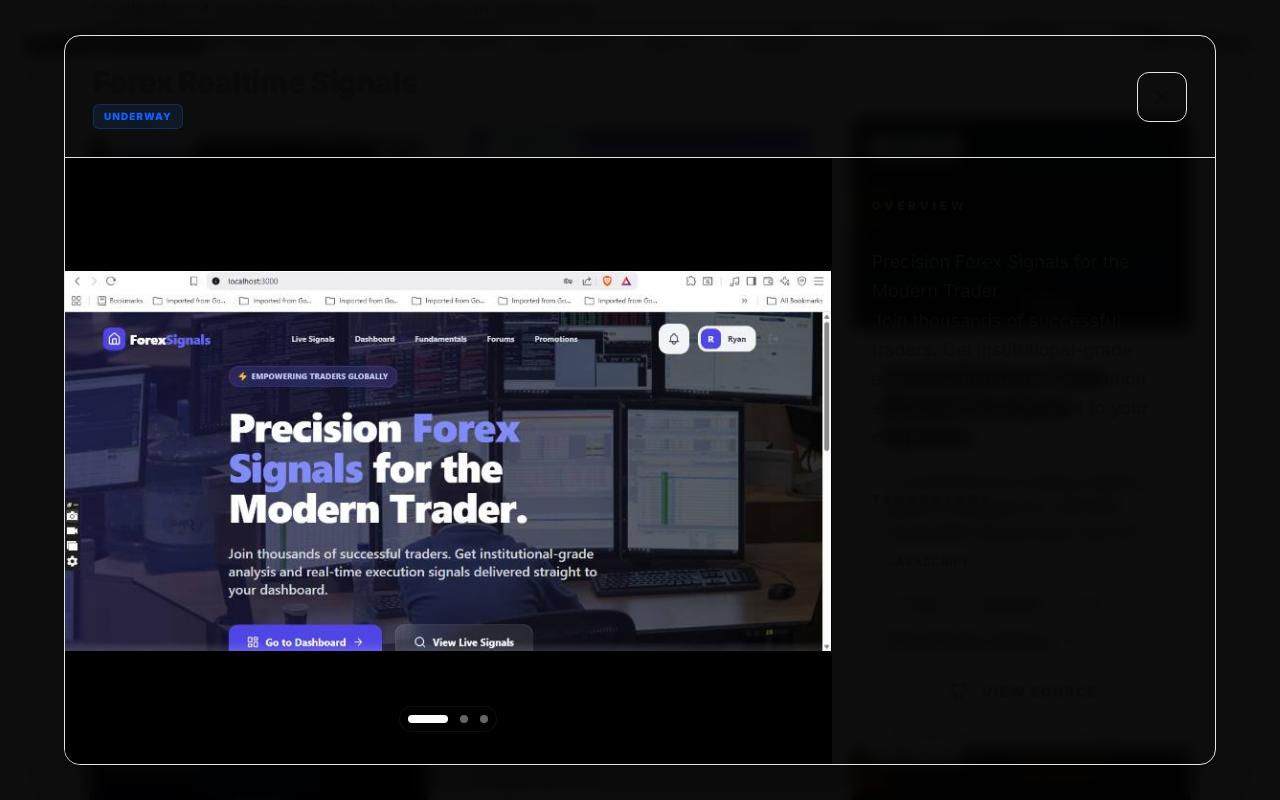
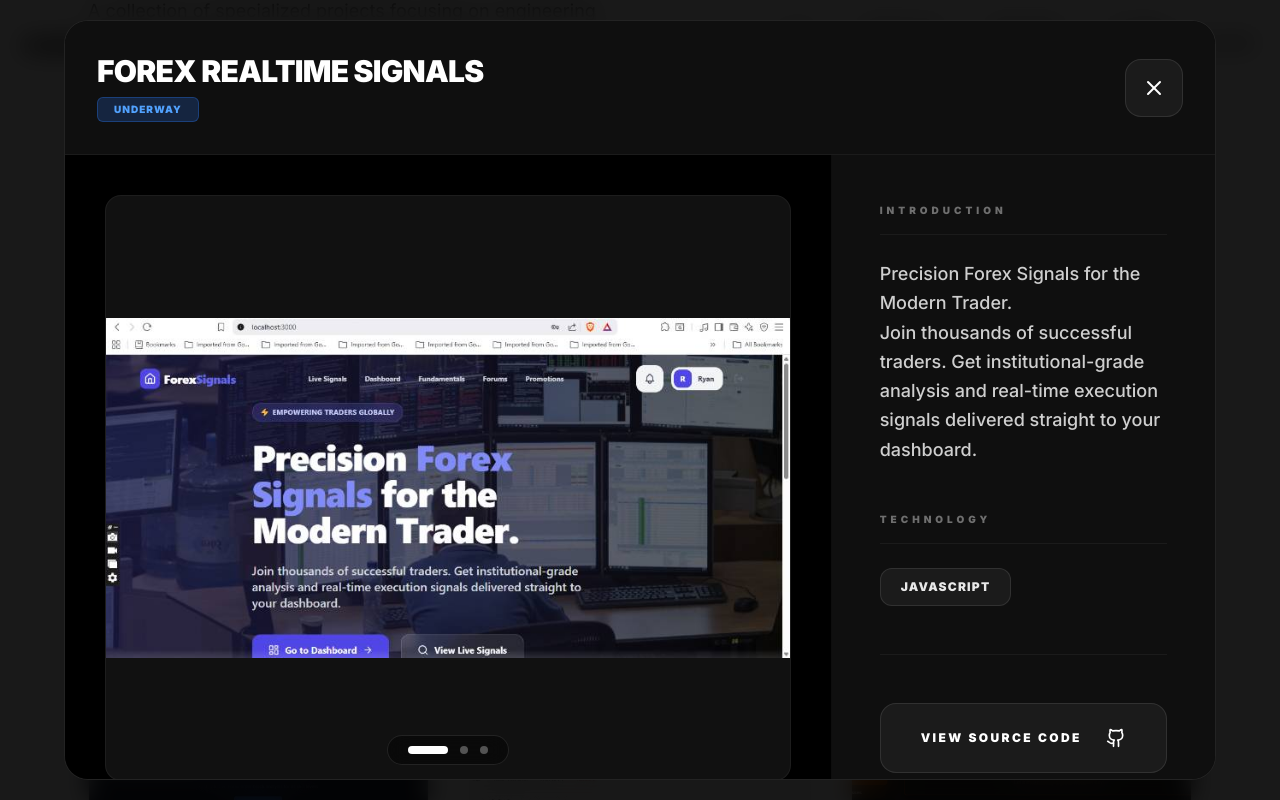
Before and after one commit to CoderNjoro/robert-njoroge-portfolio, a Next.js app: page / in a window 1280 px wide. Both pictures are taken after a click on the element 258 px from the left and 1704 px from the top of the page. Shown: the part 1304-2104 px from the top of the page. Built offline with nearby package versions, Linux system fonts and the light colour scheme.

Commit message:
components styling update

```diff
--- a/components/ProjectModal.tsx
+++ b/components/ProjectModal.tsx
@@ -3,7 +3,7 @@
 import { useState } from "react";
 import { motion, AnimatePresence } from "framer-motion";
 import { Project } from "@/types";
-import { X, Github, ExternalLink, Calendar, CheckCircle2, Clock, ChevronLeft, ChevronRight, Play } from "lucide-react";
+import { X, Github, ExternalLink, Calendar, CheckCircle2, Clock, ChevronLeft, ChevronRight, Play, ArrowRight } from "lucide-react";
 import Image from "next/image";
 
 interface ProjectModalProps {
@@ -36,51 +36,52 @@
         <AnimatePresence>
             {project && (
                 <div className="fixed inset-0 z-[100] flex items-center justify-center p-0 sm:p-4 md:p-8">
-                    {/* Darker, more solid backdrop to prevent background content bleed */}
+                    {/* Darker backdrop */}
                     <motion.div
                         initial={{ opacity: 0 }}
                         animate={{ opacity: 1 }}
                         exit={{ opacity: 0 }}
                         onClick={onClose}
-                        className="absolute inset-0 bg-black/95 backdrop-blur-sm"
+                        className="absolute inset-0 bg-black/90 backdrop-blur-md"
                     />
 
                     <motion.div
                         initial={{ opacity: 0, scale: 0.95, y: 20 }}
                         animate={{ opacity: 1, scale: 1, y: 0 }}
                         exit={{ opacity: 0, scale: 0.95, y: 20 }}
-                        className={`relative w-full ${isExpanded ? 'max-w-full h-full' : 'max-w-6xl max-h-[95vh]'} bg-card border shadow-2xl rounded-none sm:rounded-2xl overflow-hidden flex flex-col transition-all duration-300 z-10`}
+                        className={`relative w-full ${isExpanded ? 'max-w-full h-full' : 'max-w-6xl max-h-[95vh]'} bg-[#0a0a0a] border border-white/10 shadow-3xl rounded-none sm:rounded-3xl overflow-hidden flex flex-col transition-all duration-500 z-10`}
                     >
-                        {/* Header - Solid background */}
-                        <div className="flex items-center justify-between p-5 md:p-7 border-b bg-card z-30 shadow-sm">
-                            <div className="space-y-1">
-                                <h2 className="text-2xl md:text-3xl font-black tracking-tight">{project.title}</h2>
+                        {/* Header - Styled like the screenshot */}
+                        <div className="flex items-center justify-between p-6 md:p-8 bg-[#0f0f0f] border-b border-white/5 z-30">
+                            <div className="space-y-2">
+                                <h2 className="text-2xl md:text-3xl font-black tracking-tight text-white uppercase">{project.title}</h2>
                                 <div className="flex items-center gap-3">
+                                    <div className={`px-4 py-1 rounded-md text-[10px] font-black uppercase tracking-widest ${project.status === 'completed' ? 'bg-green-500/20 text-green-400 border border-green-500/30' : 'bg-blue-500/20 text-blue-400 border border-blue-500/30'}`}>
+                                        {project.status}
+                                    </div>
                                     {project.year && (
-                                        <div className="text-sm text-muted-foreground flex items-center gap-1.5 font-medium">
+                                        <div className="text-xs text-white/40 flex items-center gap-2 font-bold uppercase tracking-widest">
                                             <Calendar className="w-4 h-4" />
                                             {project.year}
                                         </div>
                                     )}
-                                    <div className={`px-2.5 py-1 rounded-md text-[10px] font-black uppercase tracking-widest ${project.status === 'completed' ? 'bg-green-500/10 text-green-600 border border-green-500/20' : 'bg-blue-500/10 text-blue-600 border border-blue-500/20'}`}>
-                                        {project.status}
-                                    </div>
                                 </div>
                             </div>
                             <button
                                 onClick={onClose}
-                                className="p-3 rounded-xl hover:bg-muted transition-all active:scale-90 group bg-background border shadow-sm"
+                                className="p-4 rounded-2xl bg-white/5 hover:bg-white/10 text-white transition-all active:scale-95 group border border-white/10"
                                 aria-label="Close modal"
                             >
                                 <X className="w-6 h-6 group-hover:rotate-90 transition-transform duration-300" />
                             </button>
                         </div>
 
-                        <div className="flex-1 overflow-y-auto overflow-x-hidden no-scrollbar bg-background">
+                        <div className="flex-1 overflow-y-auto no-scrollbar bg-[#0a0a0a]">
                             <div className="grid grid-cols-1 lg:grid-cols-12 min-h-full">
-                                {/* Media Section - Larger share */}
-                                <div className="lg:col-span-8 bg-black relative flex flex-col min-h-[400px] lg:min-h-0 border-b lg:border-b-0 lg:border-r border-black/10">
-                                    <div className="relative flex-1 flex items-center justify-center overflow-hidden group">
+                                {/* Media Section - Prominent and framed */}
+                                <div className="lg:col-span-8 bg-black relative flex flex-col min-h-[450px] lg:min-h-0 border-b lg:border-b-0 lg:border-r border-white/5 group">
+                                    <div className="relative flex-1 flex items-center justify-center p-4 sm:p-10">
+                                        <div className="relative w-full h-full rounded-2xl overflow-hidden shadow-2xl border border-white/5 bg-[#111]">
                                             {mediaItems.length > 0 ? (
                                                 <>
                                                     {mediaItems[activeMediaIndex].type === 'video' ? (
@@ -97,98 +98,101 @@
                                                             animate={{ opacity: 1 }}
                                                             transition={{ duration: 0.4 }}
                                                             src={mediaItems[activeMediaIndex].url}
-                                                        alt={`${project.title} screenshot`}
-                                                        className="w-full h-full object-contain pointer-events-none"
+                                                            alt={project.title}
+                                                            className="w-full h-full object-contain"
                                                         />
                                                     )}
 
-                                                {/* Navigation controls - High visibility */}
+                                                    {/* Navigation controls */}
                                                     {mediaItems.length > 1 && (
                                                         <>
                                                             <button
                                                                 onClick={handlePrev}
-                                                            className="absolute left-6 top-1/2 -translate-y-1/2 p-4 rounded-2xl bg-black/40 backdrop-blur-xl text-white border border-white/10 opacity-0 group-hover:opacity-100 transition-all hover:bg-black/60 hover:scale-110 active:scale-95 z-40 shadow-2xl"
+                                                                className="absolute left-6 top-1/2 -translate-y-1/2 p-4 rounded-2xl bg-black/60 backdrop-blur-xl text-white border border-white/10 opacity-0 group-hover:opacity-100 transition-all hover:bg-black/80 hover:scale-110 active:scale-95 z-40 hidden lg:flex items-center justify-center"
                                                             >
                                                                 <ChevronLeft className="w-8 h-8 stroke-[3]" />
                                                             </button>
                                                             <button
                                                                 onClick={handleNext}
-                                                            className="absolute right-6 top-1/2 -translate-y-1/2 p-4 rounded-2xl bg-black/40 backdrop-blur-xl text-white border border-white/10 opacity-0 group-hover:opacity-100 transition-all hover:bg-black/60 hover:scale-110 active:scale-95 z-40 shadow-2xl"
+                                                                className="absolute right-6 top-1/2 -translate-y-1/2 p-4 rounded-2xl bg-black/60 backdrop-blur-xl text-white border border-white/10 opacity-0 group-hover:opacity-100 transition-all hover:bg-black/80 hover:scale-110 active:scale-95 z-40 hidden lg:flex items-center justify-center"
                                                             >
                                                                 <ChevronRight className="w-8 h-8 stroke-[3]" />
                                                             </button>
                                                         </>
                                                     )}
+                                                </>
+                                            ) : (
+                                                <div className="text-white/10 flex flex-col items-center justify-center h-full gap-4">
+                                                    <Play className="w-20 h-20 opacity-10" />
+                                                    <span className="font-black uppercase tracking-widest text-[10px]">Media Unavailable</span>
+                                                </div>
+                                            )}
+                                        </div>
 
-                                                {/* Dots indicator */}
-                                                <div className="absolute bottom-8 left-1/2 -translate-x-1/2 flex gap-3 z-40 bg-black/20 backdrop-blur-md p-2 rounded-full border border-white/5">
+                                        {/* Pagination dots indicator */}
+                                        {mediaItems.length > 1 && (
+                                            <div className="absolute bottom-14 left-1/2 -translate-x-1/2 flex gap-3 z-40 px-5 py-2.5 bg-black/40 backdrop-blur-md rounded-full border border-white/10">
                                                 {mediaItems.map((_, i) => (
                                                     <button
                                                         key={i}
                                                         onClick={() => setActiveMediaIndex(i)}
-                                                            className={`h-2 rounded-full transition-all duration-300 ${activeMediaIndex === i ? 'w-10 bg-white' : 'w-2 bg-white/40 hover:bg-white/60'}`}
+                                                        className={`h-2 rounded-full transition-all duration-300 ${activeMediaIndex === i ? 'w-10 bg-white' : 'w-2 bg-white/30 hover:bg-white/50'}`}
                                                     />
                                                 ))}
-                                                </div>
-                                            </>
-                                        ) : (
-                                            <div className="text-white/20 flex flex-col items-center gap-4">
-                                                <Play className="w-16 h-16 opacity-10" />
-                                                <span className="font-bold tracking-widest uppercase text-xs">Preview Loading...</span>
                                             </div>
                                         )}
                                     </div>
                                 </div>
 
-                                {/* Content Section */}
-                                <div className="lg:col-span-4 p-8 md:p-10 flex flex-col space-y-10">
-                                    <div className="space-y-10 flex-1">
-                                        <section className="space-y-4">
-                                            <h3 className="text-xs font-black uppercase tracking-[0.3em] text-muted-foreground/60 border-b pb-4 border-black/5 dark:border-white/5">Overview</h3>
-                                            <div className="text-lg text-foreground/90 leading-relaxed font-normal whitespace-pre-line">
+                                {/* Content Section - Inverted sidebar styling */}
+                                <div className="lg:col-span-4 p-8 md:p-12 flex flex-col space-y-12 bg-[#0f0f0f]">
+                                    <div className="space-y-12 flex-1">
+                                        <section className="space-y-6">
+                                            <h3 className="text-[10px] font-black uppercase tracking-[0.4em] text-white/40 border-b border-white/5 pb-4">Introduction</h3>
+                                            <div className="text-lg text-white/80 leading-relaxed font-medium whitespace-pre-line">
                                                 {project.description}
                                             </div>
                                         </section>
 
-                                        {project.status === 'underway' && project.progress !== undefined && (
-                                            <section className="space-y-4 p-6 rounded-2xl bg-primary/5 border border-primary/10">
-                                                <div className="flex justify-between items-center">
-                                                    <span className="text-sm font-bold uppercase tracking-wider text-primary">Development Progress</span>
-                                                    <span className="font-black text-xl text-primary">{project.progress}%</span>
-                                                </div>
-                                                <div className="h-3 w-full bg-primary/10 rounded-full overflow-hidden">
-                                                    <motion.div
-                                                        initial={{ width: 0 }}
-                                                        animate={{ width: `${project.progress}%` }}
-                                                        className="h-full bg-primary rounded-full shadow-[0_0_20px_rgba(var(--primary),0.3)]"
-                                                    />
-                                                </div>
-                                            </section>
-                                        )}
-
-                                        <section className="space-y-5">
-                                            <h3 className="text-xs font-black uppercase tracking-[0.3em] text-muted-foreground/60 border-b pb-4 border-black/5 dark:border-white/5">Technology</h3>
+                                        <section className="space-y-6">
+                                            <h3 className="text-[10px] font-black uppercase tracking-[0.4em] text-white/40 border-b border-white/5 pb-4">Technology</h3>
                                             <div className="flex flex-wrap gap-2.5">
                                                 {project.tech.map((t) => (
-                                                    <span key={t} className="px-4 py-2 bg-secondary/80 text-foreground border border-black/5 dark:border-white/5 rounded-xl text-xs font-bold uppercase tracking-wider hover:bg-primary hover:text-primary-foreground hover:border-transparent transition-all cursor-default">
+                                                    <span key={t} className="px-5 py-2.5 bg-white/5 text-white/90 border border-white/10 rounded-xl text-xs font-black uppercase tracking-widest hover:bg-white/10 transition-all cursor-default">
                                                         {t}
                                                     </span>
                                                 ))}
                                             </div>
                                         </section>
+
+                                        {project.status === 'underway' && project.progress !== undefined && (
+                                            <section className="space-y-6">
+                                                <div className="flex justify-between items-end">
+                                                    <span className="text-[10px] font-black uppercase tracking-[0.2em] text-white/40">Real-time Progress</span>
+                                                    <span className="font-black text-3xl text-primary">{project.progress}%</span>
+                                                </div>
+                                                <div className="h-4 w-full bg-white/5 rounded-full overflow-hidden p-1 border border-white/5">
+                                                    <motion.div
+                                                        initial={{ width: 0 }}
+                                                        animate={{ width: `${project.progress}%` }}
+                                                        className="h-full bg-primary rounded-full shadow-[0_0_20px_rgba(var(--primary),0.5)]"
+                                                    />
+                                                </div>
+                                            </section>
+                                        )}
                                     </div>
 
-                                    {/* Action links */}
-                                    <div className="pt-10 border-t border-black/5 dark:border-white/5 flex flex-col gap-4">
+                                    {/* Action buttons with light coloring for high visibility */}
+                                    <div className="pt-12 border-t border-white/5 flex flex-col gap-5">
                                         {project.link && (
                                             <a
                                                 href={project.link}
                                                 target="_blank"
                                                 rel="noopener noreferrer"
-                                                className="group w-full inline-flex items-center justify-center gap-3 px-8 py-5 bg-primary text-primary-foreground rounded-2xl hover:scale-[1.02] active:scale-[0.98] transition-all font-black text-sm uppercase tracking-widest shadow-2xl shadow-primary/20"
+                                                className="group w-full inline-flex items-center justify-between px-10 py-6 bg-blue-600 text-white rounded-2xl hover:bg-blue-500 hover:scale-[1.02] active:scale-[0.98] transition-all font-black text-xs uppercase tracking-[0.2em] shadow-xl shadow-blue-500/20"
                                             >
-                                                Visit Project site
-                                                <ExternalLink className="w-5 h-5 group-hover:translate-x-1 group-hover:-translate-y-1 transition-transform" />
+                                                <span>Go to Dashboard</span>
+                                                <ArrowRight className="w-5 h-5 group-hover:translate-x-1 transition-transform" />
                                             </a>
                                         )}
                                         {project.github && (
@@ -196,10 +200,10 @@
                                                 href={project.github}
                                                 target="_blank"
                                                 rel="noopener noreferrer"
-                                                className="w-full inline-flex items-center justify-center gap-3 px-8 py-5 bg-background border-2 border-black/5 dark:border-white/5 text-foreground rounded-2xl hover:bg-muted hover:scale-[1.02] active:scale-[0.98] transition-all font-black text-sm uppercase tracking-widest"
+                                                className="w-full inline-flex items-center justify-between px-10 py-6 bg-white/5 text-white rounded-2xl border border-white/10 hover:bg-white/10 hover:scale-[1.02] active:scale-[0.98] transition-all font-black text-xs uppercase tracking-[0.2em]"
                                             >
+                                                <span>View Source Code</span>
                                                 <Github className="w-5 h-5" />
-                                                View Source
                                             </a>
                                         )}
                                     </div>
```
Lines whose indentation alone changed are shown as unchanged.
